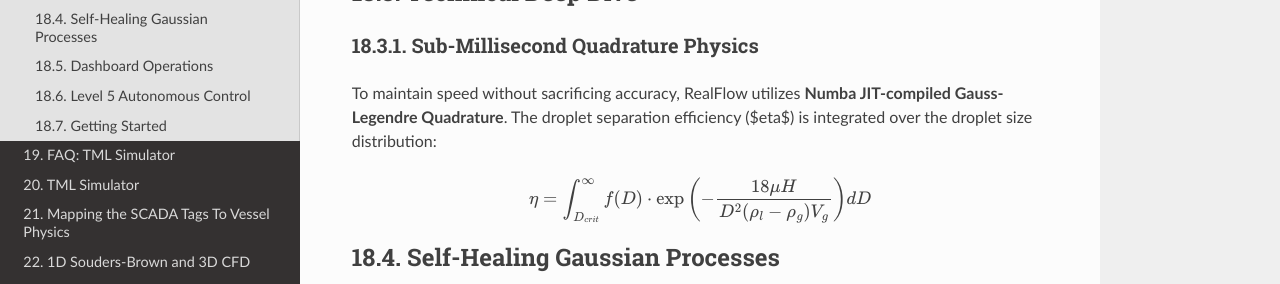
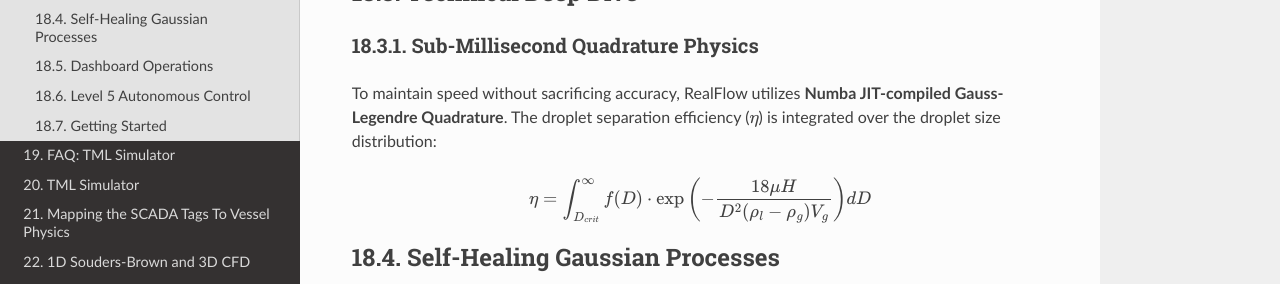
Before and after one commit to smaurice101/readthedocs, a Sphinx documentation site: the page built from docs/source/realflow.rst, in a window 1280 px wide and 900 px high, scrolled down 1715 px. Shown: the part 152-436 px from the top of the window. Built offline with Sphinx 7.4.7 and the Read the Docs theme 3.1.0, drawn with Linux system fonts in a browser that asks for light colours; pages that are not in the unit, such as notebooks, are missing from menus; some of the changed lines change nothing that is shown; some of the changed text lies outside the part shown.

Commit message:
Update realflow.rst

```diff
--- a/docs/source/realflow.rst
+++ b/docs/source/realflow.rst
@@ -63,7 +63,7 @@ Technical Deep Dive
 Sub-Millisecond Quadrature Physics
 """"""""""""""""""""""""""""""""""""
 
-To maintain speed without sacrificing accuracy, RealFlow utilizes **Numba JIT-compiled Gauss-Legendre Quadrature**. The droplet separation efficiency ($\eta$) is integrated over the droplet size distribution:
+To maintain speed without sacrificing accuracy, RealFlow utilizes **Numba JIT-compiled Gauss-Legendre Quadrature**. The droplet separation efficiency (:math:`\eta`) is integrated over the droplet size distribution:
 
 .. math::
 
```
